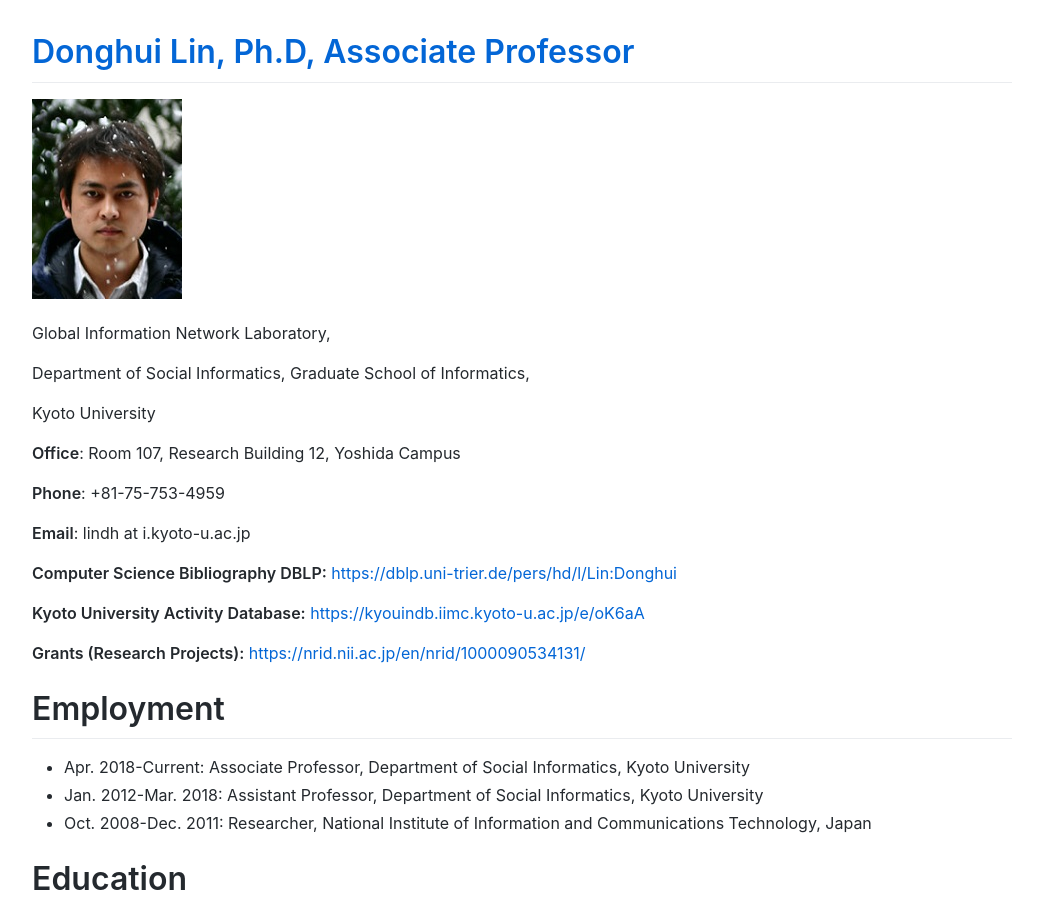
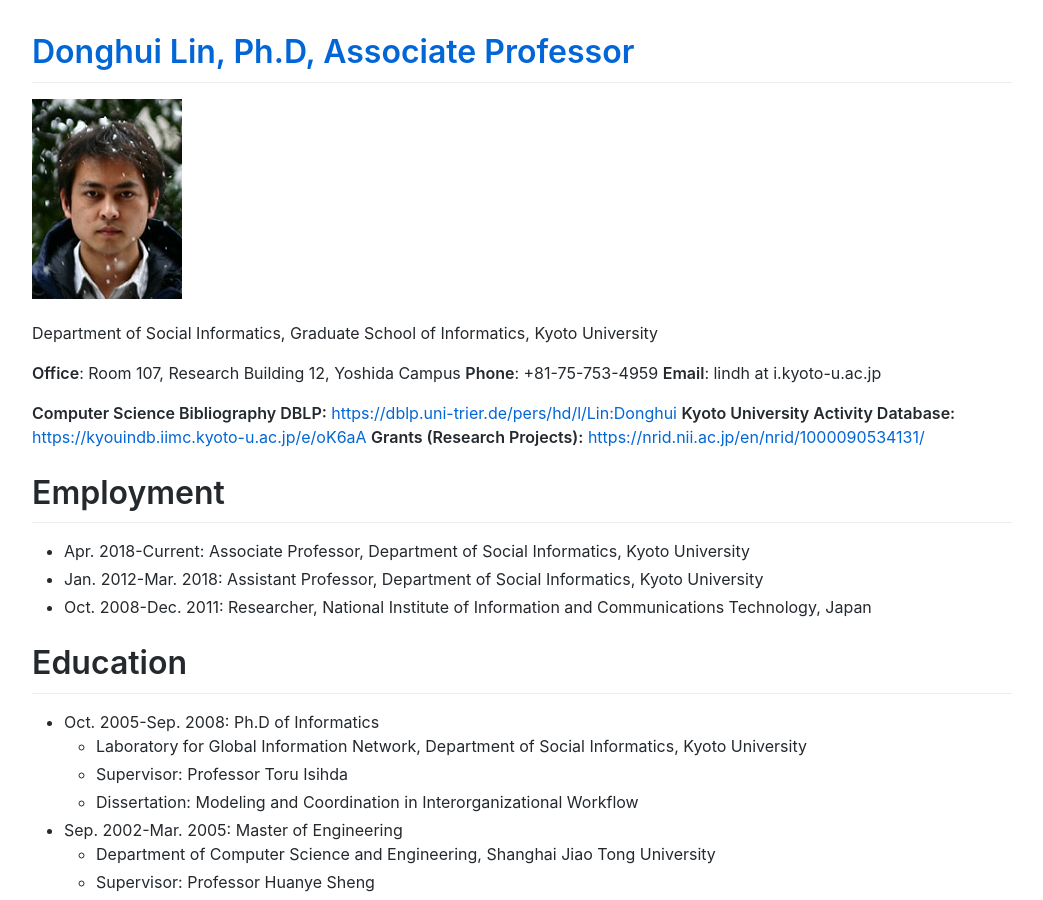
Before and after one commit to lindh/lindh.github.io, a Jekyll site: the page built from index.md, in a window 1280 px wide and 900 px high. Shown: the whole window, without its empty margins (118-1161 px from the left). Built offline with Jekyll 4.4.1, drawn with Linux system fonts in a browser that asks for light colours; comment, search, counter and statistics services are not loaded; some of the changed text lies outside the part shown.

Commit message:
Update index.md

```diff
--- a/index.md
+++ b/index.md
@@ -4,22 +4,13 @@ layout: default
 
 ![Branching](./images/lin.jpg)
 
-Global Information Network Laboratory,
-
-Department of Social Informatics, Graduate School of Informatics,
-
-Kyoto University
+Department of Social Informatics, Graduate School of Informatics, Kyoto University
 
 **Office**: Room 107, Research Building 12, Yoshida Campus
-
-**Phone**: +81-75-753-4959
-
-**Email**: lindh at i.kyoto-u.ac.jp
+**Phone**: +81-75-753-4959    **Email**: lindh at i.kyoto-u.ac.jp
 
 **Computer Science Bibliography DBLP:** [https://dblp.uni-trier.de/pers/hd/l/Lin:Donghui](https://dblp.uni-trier.de/pers/hd/l/Lin:Donghui)
-
 **Kyoto University Activity Database:** [https://kyouindb.iimc.kyoto-u.ac.jp/e/oK6aA](https://kyouindb.iimc.kyoto-u.ac.jp/e/oK6aA)
-
 **Grants (Research Projects):** [https://nrid.nii.ac.jp/en/nrid/1000090534131/](https://nrid.nii.ac.jp/en/nrid/1000090534131/)
 
 # Employment
```
Also changed, not shown: other parts of index.md (+0 -2 lines).
